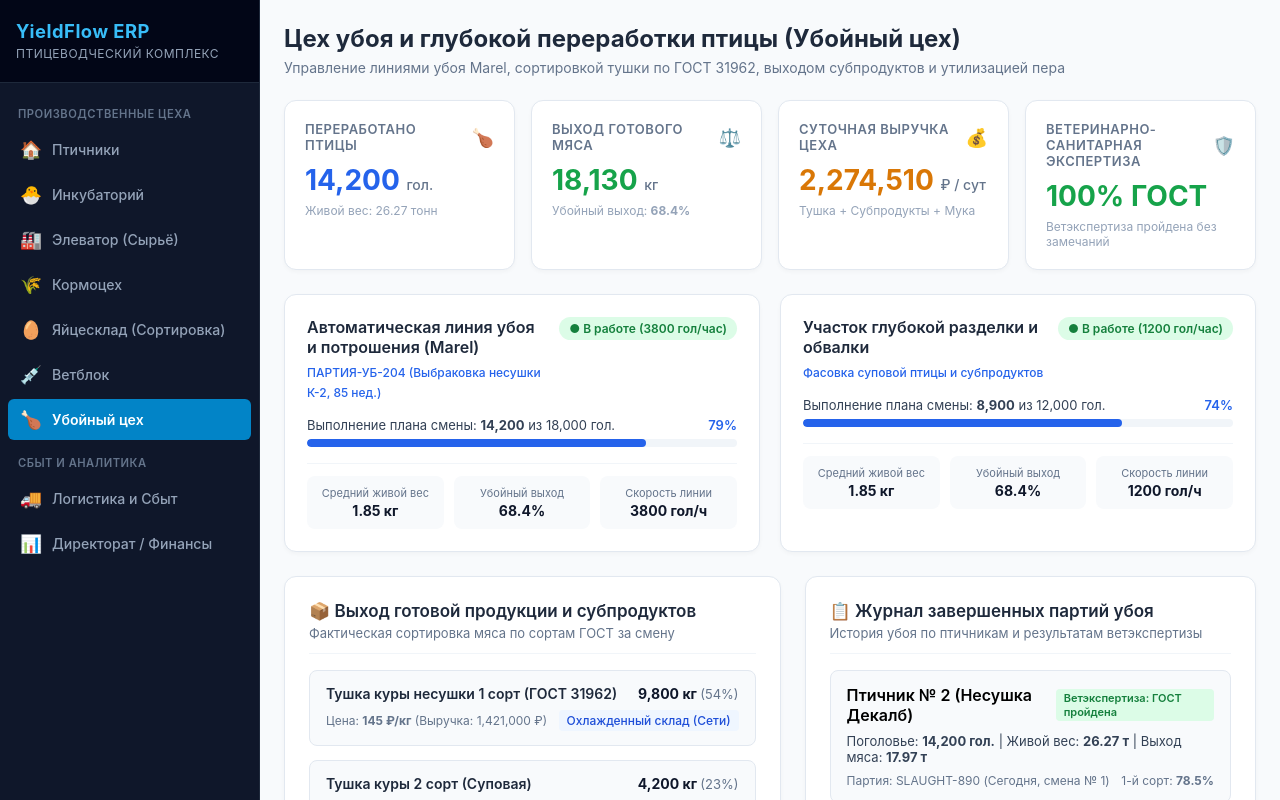
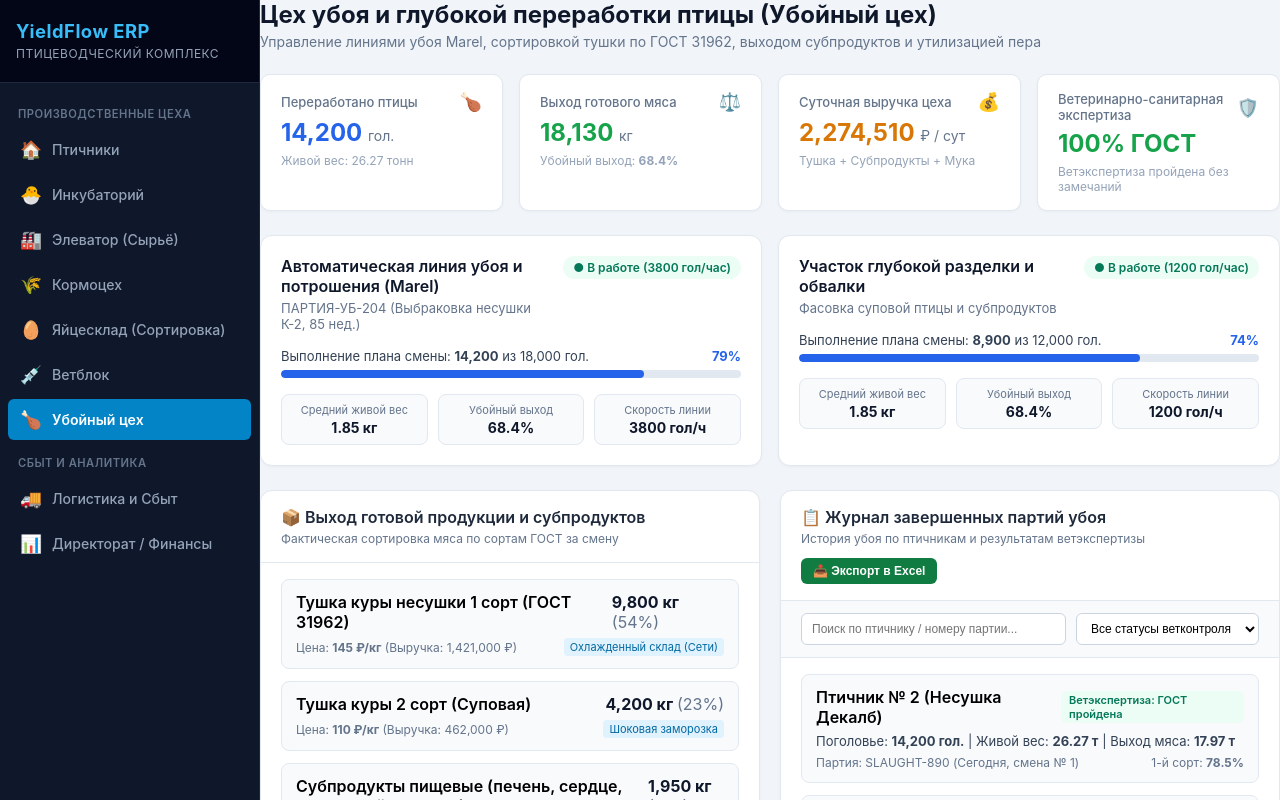
Before and after one commit to radikryzvanov/yield-flow-erp, an Angular app: page /slaughter in a window 1280 px wide. Built offline with nearby package versions, Linux system fonts and the light colour scheme.

Commit message:
feat(slaughter): add filter toolbar and production yield excel export

```diff
--- a/src/app/features/slaughter/pages/slaughter-dashboard/slaughter-dashboard.component.css
+++ b/src/app/features/slaughter/pages/slaughter-dashboard/slaughter-dashboard.component.css
@@ -1,45 +1,35 @@
 .slaughter-container {
-  padding: 24px;
   display: flex;
   flex-direction: column;
   gap: 24px;
-  background-color: #f8fafc;
-  min-height: 100vh;
 }
 
 .page-header h1 {
+  margin: 0;
   font-size: 24px;
-  color: #1e293b;
-  margin: 0 0 6px 0;
+  color: #0f172a;
+  font-weight: 700;
 }
 
 .subtitle {
+  margin: 4px 0 0 0;
   color: #64748b;
   font-size: 14px;
-  margin: 0;
 }
 
-/* KPI Сетка */
+/* KPI Панель */
 .kpi-grid {
   display: grid;
-  grid-template-columns: repeat(4, 1fr);
+  grid-template-columns: repeat(auto-fit, minmax(220px, 1fr));
   gap: 16px;
-}
-
-@media (max-width: 1024px) {
-  .kpi-grid { grid-template-columns: repeat(2, 1fr); }
-}
-
-@media (max-width: 600px) {
-  .kpi-grid { grid-template-columns: 1fr; }
 }
 
 .kpi-card {
   background: #ffffff;
-  padding: 20px;
-  border-radius: 12px;
+  padding: 16px 20px;
+  border-radius: 10px;
   border: 1px solid #e2e8f0;
-  box-shadow: 0 2px 4px rgba(0, 0, 0, 0.03);
+  box-shadow: 0 1px 3px rgba(0, 0, 0, 0.04);
 }
 
 .kpi-header {
@@ -50,23 +40,23 @@
 
 .kpi-title {
   font-size: 13px;
-  font-weight: 600;
   color: #64748b;
-  text-transform: uppercase;
-  letter-spacing: 0.5px;
+  font-weight: 500;
 }
 
-.kpi-icon { font-size: 18px; }
+.kpi-icon {
+  font-size: 18px;
+}
 
 .kpi-value {
-  font-size: 28px;
+  font-size: 24px;
   font-weight: 700;
-  margin: 10px 0 6px;
+  margin: 6px 0;
 }
 
-.kpi-value .unit {
+.unit {
   font-size: 14px;
-  font-weight: 500;
+  font-weight: 400;
   color: #64748b;
 }
 
@@ -78,23 +68,24 @@
 .text-primary { color: #2563eb; }
 .text-success { color: #16a34a; }
 .text-warning { color: #d97706; }
+.font-bold { font-weight: 600; }
 
-/* Карточки линий убоя */
+/* Линии убоя */
 .lines-grid {
   display: grid;
-  grid-template-columns: repeat(auto-fit, minmax(400px, 1fr));
-  gap: 20px;
+  grid-template-columns: repeat(auto-fit, minmax(360px, 1fr));
+  gap: 16px;
 }
 
 .line-card {
   background: #ffffff;
+  border: 1px solid #e2e8f0;
   border-radius: 12px;
-  border: 1px solid #e2e8f0;
-  box-shadow: 0 2px 4px rgba(0, 0, 0, 0.03);
-  padding: 22px;
+  padding: 20px;
   display: flex;
   flex-direction: column;
   gap: 16px;
+  box-shadow: 0 1px 3px rgba(0, 0, 0, 0.04);
 }
 
 .line-header {
@@ -105,29 +96,30 @@
 }
 
 .line-name {
+  margin: 0;
   font-size: 16px;
   font-weight: 600;
-  color: #1e293b;
-  margin: 0 0 4px 0;
+  color: #0f172a;
 }
 
 .line-batch {
-  font-size: 12px;
-  color: #2563eb;
-  font-weight: 500;
+  font-size: 13px;
+  color: #64748b;
+  display: block;
+  margin-top: 4px;
 }
 
 .status-badge {
+  padding: 4px 10px;
+  border-radius: 20px;
   font-size: 12px;
   font-weight: 600;
-  padding: 4px 10px;
-  border-radius: 20px;
   white-space: nowrap;
 }
 
 .badge-running {
-  background-color: #dcfce7;
-  color: #15803d;
+  background: #ecfdf5;
+  color: #047857;
 }
 
 .line-progress {
@@ -144,98 +136,150 @@
 }
 
 .progress-pct {
-  font-weight: 600;
+  font-weight: 700;
   color: #2563eb;
 }
 
 .progress-bar-bg {
-  width: 100%;
   height: 8px;
-  background-color: #f1f5f9;
+  background: #e2e8f0;
   border-radius: 4px;
   overflow: hidden;
 }
 
 .progress-bar-fill {
   height: 100%;
-  background-color: #2563eb;
+  background: #2563eb;
   border-radius: 4px;
+  transition: width 0.3s ease;
 }
 
 .line-metrics {
   display: grid;
   grid-template-columns: repeat(3, 1fr);
   gap: 10px;
-  padding-top: 12px;
-  border-top: 1px solid #f1f5f9;
 }
 
 .metric-pill {
   background: #f8fafc;
-  padding: 10px;
+  border: 1px solid #e2e8f0;
   border-radius: 8px;
+  padding: 8px 10px;
   display: flex;
   flex-direction: column;
-  align-items: center;
-  gap: 2px;
   text-align: center;
 }
 
-.mp-label { font-size: 11px; color: #64748b; }
-.mp-val { font-size: 14px; font-weight: 700; color: #0f172a; }
+.mp-label {
+  font-size: 11px;
+  color: #64748b;
+}
+
+.mp-val {
+  font-size: 14px;
+  font-weight: 700;
+  margin-top: 2px;
+  color: #0f172a;
+}
 
 /* Нижняя сетка */
 .bottom-grid {
   display: grid;
-  grid-template-columns: 1.1fr 1fr;
-  gap: 24px;
-}
-
-@media (max-width: 960px) {
-  .bottom-grid { grid-template-columns: 1fr; }
+  grid-template-columns: repeat(auto-fit, minmax(360px, 1fr));
+  gap: 20px;
 }
 
 .card {
   background: #ffffff;
+  border: 1px solid #e2e8f0;
   border-radius: 12px;
-  border: 1px solid #e2e8f0;
-  box-shadow: 0 2px 4px rgba(0, 0, 0, 0.03);
-  padding: 24px;
+  box-shadow: 0 1px 3px rgba(0, 0, 0, 0.04);
+  display: flex;
+  flex-direction: column;
+  overflow: hidden;
 }
 
-.card-header {
-  margin-bottom: 16px;
-  border-bottom: 1px solid #f1f5f9;
-  padding-bottom: 12px;
+.card-header, .card-header-flex {
+  padding: 16px 20px;
+  border-bottom: 1px solid #e2e8f0;
+}
+
+.card-header-flex {
+  display: flex;
+  justify-content: space-between;
+  align-items: center;
+  flex-wrap: wrap;
+  gap: 12px;
 }
 
 .card-title {
-  font-size: 17px;
+  margin: 0;
+  font-size: 16px;
   font-weight: 600;
   color: #1e293b;
-  margin: 0 0 4px 0;
 }
 
 .card-desc {
-  font-size: 13px;
+  margin: 4px 0 0 0;
+  font-size: 12px;
   color: #64748b;
-  margin: 0;
 }
 
+/* Тулбар */
+.toolbar-row {
+  display: flex;
+  gap: 10px;
+  padding: 12px 20px;
+  background: #f8fafc;
+  border-bottom: 1px solid #e2e8f0;
+  flex-wrap: wrap;
+}
+
+.input-search, .select-filter {
+  padding: 7px 10px;
+  border: 1px solid #cbd5e1;
+  border-radius: 6px;
+  font-size: 12px;
+  outline: none;
+  background: #ffffff;
+}
+
+.input-search { flex: 1; min-width: 140px; }
+
+.btn-export {
+  display: inline-flex;
+  align-items: center;
+  gap: 6px;
+  background-color: #107c41;
+  color: #ffffff;
+  border: none;
+  padding: 6px 12px;
+  border-radius: 6px;
+  font-size: 12px;
+  font-weight: 600;
+  cursor: pointer;
+}
+
+.btn-export:hover {
+  background-color: #0c6133;
+}
+
+/* Продукты */
 .products-list, .logs-list {
+  padding: 16px 20px;
   display: flex;
   flex-direction: column;
-  gap: 14px;
+  gap: 12px;
 }
 
 .product-item, .log-item {
   background: #f8fafc;
-  padding: 14px 16px;
+  border: 1px solid #e2e8f0;
   border-radius: 8px;
-  border: 1px solid #e2e8f0;
+  padding: 12px 14px;
   display: flex;
   flex-direction: column;
-  gap: 8px;
+  gap: 6px;
 }
 
 .product-top, .log-top {
@@ -244,11 +288,7 @@
   align-items: center;
 }
 
-.p-name { font-size: 14px; color: #1e293b; }
-.p-weight { font-weight: 700; color: #0f172a; font-size: 14px; }
-.p-share { color: #64748b; font-size: 13px; font-weight: 400; }
-
-.product-bottom {
+.product-bottom, .log-meta {
   display: flex;
   justify-content: space-between;
   align-items: center;
@@ -256,12 +296,31 @@
   color: #64748b;
 }
 
+.p-weight {
+  font-weight: 700;
+  color: #0f172a;
+}
+
+.p-share {
+  font-weight: 400;
+  color: #64748b;
+}
+
 .dest-tag {
-  background: #eff6ff;
-  color: #1d4ed8;
-  padding: 3px 8px;
+  background: #e0f2fe;
+  color: #0369a1;
+  padding: 2px 6px;
   border-radius: 4px;
-  font-weight: 500;
+  font-size: 11px;
+}
+
+.vet-badge {
+  background: #ecfdf5;
+  color: #047857;
+  padding: 2px 8px;
+  border-radius: 6px;
+  font-size: 11px;
+  font-weight: 600;
 }
 
 .log-desc {
@@ -269,20 +328,9 @@
   color: #334155;
 }
 
-.log-meta {
-  display: flex;
-  justify-content: space-between;
-  font-size: 12px;
-  color: #64748b;
+.empty-state {
+  text-align: center;
+  color: #94a3b8;
+  padding: 20px !important;
+  font-style: italic;
 }
-
-.vet-badge {
-  background-color: #dcfce7;
-  color: #15803d;
-  font-size: 11px;
-  font-weight: 600;
-  padding: 2px 8px;
-  border-radius: 4px;
-}
-
-.font-bold { font-weight: 600; }
--- a/src/app/features/slaughter/pages/slaughter-dashboard/slaughter-dashboard.component.html
+++ b/src/app/features/slaughter/pages/slaughter-dashboard/slaughter-dashboard.component.html
@@ -108,18 +108,43 @@
       </div>
     </div>
 
-    <!-- Журнал партий убоя -->
+    <!-- Журнал партий убоя с тулбаром -->
     <div class="card">
-      <div class="card-header">
-        <h3 class="card-title">📋 Журнал завершенных партий убоя</h3>
-        <p class="card-desc">История убоя по птичникам и результатам ветэкспертизы</p>
+      <div class="card-header-flex">
+        <div>
+          <h3 class="card-title">📋 Журнал завершенных партий убоя</h3>
+          <p class="card-desc">История убоя по птичникам и результатам ветэкспертизы</p>
+        </div>
+        <button type="button" class="btn-export" (click)="exportToExcel()">
+          📥 Экспорт в Excel
+        </button>
+      </div>
+
+      <div class="toolbar-row">
+        <input
+          type="text"
+          placeholder="Поиск по птичнику / номеру партии..."
+          [ngModel]="searchQuery()"
+          (ngModelChange)="searchQuery.set($event)"
+          class="input-search" />
+
+        <select
+          [ngModel]="selectedVetStatus()"
+          (ngModelChange)="selectedVetStatus.set($event)"
+          class="select-filter">
+          <option value="ALL">Все статусы ветконтроля</option>
+          <option value="passed">ГОСТ пройдена</option>
+          <option value="rejected">Отбраковка</option>
+        </select>
       </div>
 
       <div class="logs-list">
-        <div *ngFor="let log of logs()" class="log-item">
+        <div *ngFor="let log of filteredLogs()" class="log-item">
           <div class="log-top">
             <span class="log-title font-bold">{{ log.sourceHouse }}</span>
-            <span class="vet-badge">Ветэкспертиза: ГОСТ пройдена</span>
+            <span class="vet-badge" [class.badge-passed]="log.vetInspectionStatus === 'passed'">
+              Ветэкспертиза: {{ log.vetInspectionStatus === 'passed' ? 'ГОСТ пройдена' : 'Отклонено' }}
+            </span>
           </div>
           <div class="log-desc">
             Поголовье: <b>{{ log.birdsCount | number }} гол.</b> | Живой вес: <b>{{ log.totalLiveWeightTons }} т</b> | Выход мяса: <b>{{ log.totalMeatYieldTons }} т</b>
@@ -129,6 +154,10 @@
             <span>1-й сорт: <b>{{ log.firstGradePercent }}%</b></span>
           </div>
         </div>
+
+        <div *ngIf="filteredLogs().length === 0" class="empty-state">
+          Записей по заданным фильтрам не найдено
+        </div>
       </div>
     </div>
   </div>
--- a/src/app/features/slaughter/pages/slaughter-dashboard/slaughter-dashboard.component.ts
+++ b/src/app/features/slaughter/pages/slaughter-dashboard/slaughter-dashboard.component.ts
@@ -1,11 +1,13 @@
-import { Component, inject } from '@angular/core';
+import { Component, inject, signal, computed } from '@angular/core';
 import { CommonModule } from '@angular/common';
+import { FormsModule } from '@angular/forms';
 import { SlaughterService } from '../../services/slaughter.service';
+import { SlaughterBatchLog } from '../../interfaces/slaughter.interface';
 
 @Component({
   selector: 'app-slaughter-dashboard',
   standalone: true,
-  imports: [CommonModule],
+  imports: [CommonModule, FormsModule],
   templateUrl: './slaughter-dashboard.component.html',
   styleUrl: './slaughter-dashboard.component.css'
 })
@@ -14,9 +16,80 @@ export class SlaughterDashboardComponent {
 
   readonly lines = this.slaughterService.lines;
   readonly products = this.slaughterService.products;
-  readonly logs = this.slaughterService.logs;
   readonly totalLiveWeight = this.slaughterService.totalLiveWeightTodayTons;
   readonly totalMeatYield = this.slaughterService.totalMeatYieldKg;
   readonly slaughterRevenue = this.slaughterService.totalSlaughterRevenueRub;
   readonly avgYieldPercent = this.slaughterService.averageYieldPercent;
+
+  // Сигналы фильтрации журнала
+  readonly searchQuery = signal<string>('');
+  readonly selectedVetStatus = signal<string>('ALL');
+
+  // Отфильтрованный журнал убоя
+  readonly filteredLogs = computed(() => {
+    const list = this.slaughterService.logs();
+    const query = this.searchQuery().trim().toLowerCase();
+    const vet = this.selectedVetStatus();
+
+    return list.filter((log: SlaughterBatchLog) => {
+      const matchesSearch =
+        query === '' ||
+        log.id.toLowerCase().includes(query) ||
+        log.sourceHouse.toLowerCase().includes(query);
+
+      const matchesVet = vet === 'ALL' || log.vetInspectionStatus === vet;
+
+      return matchesSearch && matchesVet;
+    });
+  });
+
+  // Экспорт производственного отчета цеха убоя в Excel (.csv UTF-8 BOM)
+  exportToExcel(): void {
+    const logs = this.filteredLogs();
+    const products = this.products();
+
+    const lines: string[] = [];
+
+    // Блок 1: Сортировка мяса и субпродуктов
+    lines.push('=== СОРТИРОВКА ПРОДУКЦИИ ПО КАТЕГОРИЯМ ГОСТ 31962 ===');
+    lines.push(['Категория', 'Выход (кг)', 'Доля (%)', 'Цена (руб/кг)', 'Выручка (руб)', 'Назначение'].join(';'));
+    products.forEach(p => {
+      lines.push([
+        `"${p.category}"`,
+        p.yieldKg,
+        p.sharePercent,
+        p.pricePerKgRub,
+        p.yieldKg * p.pricePerKgRub,
+        `"${p.destination}"`
+      ].join(';'));
+    });
+
+    lines.push('');
+    // Блок 2: Журнал завершенных партий убоя
+    lines.push('=== ЖУРНАЛ ЗАВЕРШЕННЫХ ПАРТИЙ УБОЯ ===');
+    lines.push(['№ Партии', 'Дата/Смена', 'Птичник (источник)', 'Поголовье (гол)', 'Живой вес (т)', 'Выход мяса (т)', '1-й сорт (%)', 'Ветконтроль'].join(';'));
+    logs.forEach(l => {
+      lines.push([
+        `"${l.id}"`,
+        `"${l.date}"`,
+        `"${l.sourceHouse}"`,
+        l.birdsCount,
+        l.totalLiveWeightTons.toString().replace('.', ','),
+        l.totalMeatYieldTons.toString().replace('.', ','),
+        l.firstGradePercent.toString().replace('.', ','),
+        l.vetInspectionStatus === 'passed' ? '"Пройден (ГОСТ)"' : '"Отбраковка"'
+      ].join(';'));
+    });
+
+    const csvContent = '\uFEFF' + lines.join('\r\n');
+    const blob = new Blob([csvContent], { type: 'text/csv;charset=utf-8;' });
+    const url = URL.createObjectURL(blob);
+
+    const link = document.createElement('a');
+    link.setAttribute('href', url);
+    link.setAttribute('download', `Отчет_убойного_цеха_${new Date().toISOString().slice(0, 10)}.csv`);
+    document.body.appendChild(link);
+    link.click();
+    document.body.removeChild(link);
+  }
 }
```
